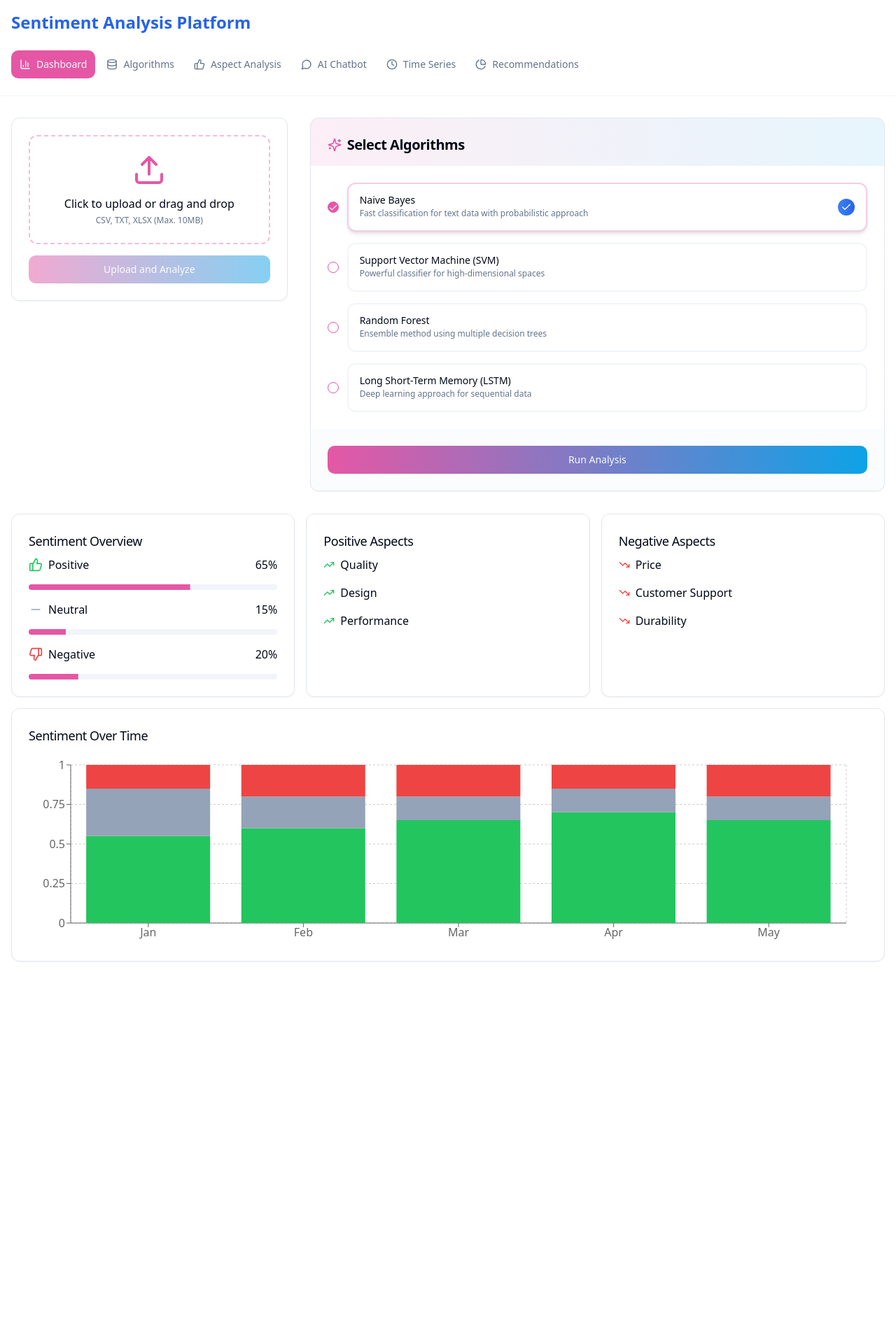
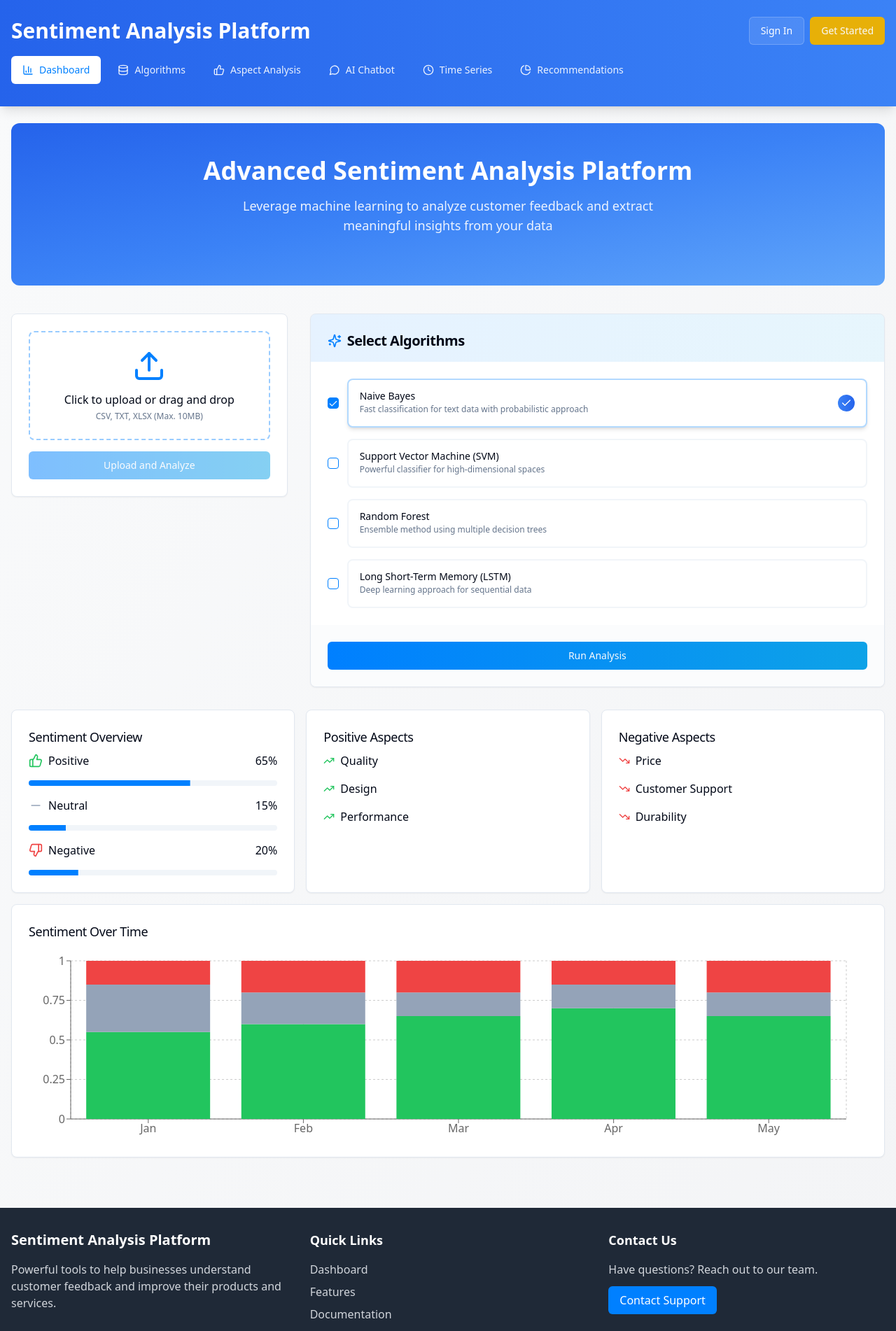
Before and after one commit to diptibangde10/Sentilytics, a React (Vite) app: page / in a window 1280 px wide. Shown: the top 1902 px of the page at 70% size. Before the commit the page ends 1406 px from the top, so only its background shows below. Built offline with nearby package versions, Linux system fonts and the light colour scheme.

Commit message:
Refactor: Apply UI changes based on fitapp template
The UI of the project was updated to match the design of the fitapp template.

```diff
--- a/src/App.tsx
+++ b/src/App.tsx
@@ -1,3 +1,4 @@
+
 import { Toaster } from "@/components/ui/toaster";
 import { Toaster as Sonner } from "@/components/ui/sonner";
 import { TooltipProvider } from "@/components/ui/tooltip";
--- a/src/components/Header.tsx
+++ b/src/components/Header.tsx
@@ -21,18 +21,31 @@ const Header: FC<HeaderProps> = ({ activeTab, setActiveTab, className }) => {
   ];
 
   return (
-    <header className={cn("w-full bg-background shadow-sm z-10", className)}>
-      <div className="container mx-auto px-4 py-4">
-        <h1 className="text-2xl font-bold text-blue-600 mb-6">Sentiment Analysis Platform</h1>
+    <header className={cn("fitapp-header text-white shadow-lg z-10", className)}>
+      <div className="container mx-auto px-4 py-6">
+        <div className="flex flex-col md:flex-row md:items-center justify-between mb-4">
+          <h1 className="text-3xl font-bold text-white">Sentiment Analysis Platform</h1>
 
-        <div className="flex overflow-x-auto pb-2 gap-1">
+          <div className="flex items-center mt-4 md:mt-0">
+            <Button variant="outline" className="bg-white/10 text-white border-white/20 hover:bg-white/20 mr-2">
+              Sign In
+            </Button>
+            <Button variant="default" className="bg-accent text-primary-foreground hover:bg-accent/90">
+              Get Started
+            </Button>
+          </div>
+        </div>
+
+        <div className="flex overflow-x-auto pb-2 gap-2 mt-4">
           {tabs.map(tab => (
             <Button
               key={tab.id}
               variant={activeTab === tab.id ? "default" : "ghost"}
               className={cn(
-                "flex items-center gap-2 rounded-md px-3 py-2 text-sm font-medium",
-                activeTab === tab.id ? "bg-primary text-primary-foreground" : "text-muted-foreground"
+                "flex items-center gap-2 rounded-md px-4 py-2 text-sm font-medium",
+                activeTab === tab.id
+                  ? "bg-white text-primary"
+                  : "bg-transparent text-white/90 hover:bg-white/10"
               )}
               onClick={() => setActiveTab(tab.id)}
             >
--- a/src/index.css
+++ b/src/index.css
@@ -14,11 +14,11 @@
     --popover: 0 0% 100%;
     --popover-foreground: 222.2 84% 4.9%;
 
-    /* Pink primary */
-    --primary: 327 73% 62%;
+    /* Blue primary */
+    --primary: 210 100% 50%;
     --primary-foreground: 210 40% 98%;
 
-    /* Blue secondary */
+    /* Light blue secondary */
     --secondary: 199 89% 48%;
     --secondary-foreground: 222.2 47.4% 11.2%;
 
@@ -26,7 +26,7 @@
     --muted-foreground: 215.4 16.3% 46.9%;
 
     /* Yellow accent */
-    --accent: 49 95% 70%;
+    --accent: 45 93% 47%;
     --accent-foreground: 222.2 47.4% 11.2%;
 
     --destructive: 0 84.2% 60.2%;
@@ -35,12 +35,12 @@
     --border: 214.3 31.8% 91.4%;
     --input: 214.3 31.8% 91.4%;
 
-    /* Pink ring */
-    --ring: 327 73% 62%;
+    /* Blue ring */
+    --ring: 210 100% 50%;
 
-    --radius: 0.75rem;
+    --radius: 0.5rem;
 
-    --sidebar-background: 327 73% 62%;
+    --sidebar-background: 210 100% 50%;
     --sidebar-foreground: 210 40% 98%;
     --sidebar-primary: 210 40% 98%;
     --sidebar-primary-foreground: 222.1 83.2% 9.8%;
@@ -60,11 +60,11 @@
     --popover: 222.2 84% 4.9%;
     --popover-foreground: 210 40% 98%;
 
-    /* Pink primary */
-    --primary: 327 73% 62%;
+    /* Blue primary */
+    --primary: 210 100% 50%;
     --primary-foreground: 222.1 83.2% 9.8%;
 
-    /* Blue secondary */
+    /* Light blue secondary */
     --secondary: 199 89% 48%;
     --secondary-foreground: 210 40% 98%;
 
@@ -72,7 +72,7 @@
     --muted-foreground: 215 20.2% 65.9%;
 
     /* Yellow accent */
-    --accent: 49 95% 70%;
+    --accent: 45 93% 47%;
     --accent-foreground: 210 40% 98%;
 
     --destructive: 0 62.8% 30.6%;
@@ -81,8 +81,8 @@
     --border: 217.2 32.6% 17.5%;
     --input: 217.2 32.6% 17.5%;
 
-    /* Pink ring */
-    --ring: 327 73% 62%;
+    /* Blue ring */
+    --ring: 210 100% 50%;
   }
 }
 
@@ -153,38 +153,53 @@
   animation: fadeIn 0.5s ease-out;
 }
 
-.gradient-border {
-  position: relative;
-  border-radius: var(--radius);
-  overflow: hidden;
+/* FitApp Styling */
+.fitapp-header {
+  @apply bg-gradient-to-r from-blue-600 to-blue-500;
 }
 
-.gradient-border::before {
-  content: "";
-  position: absolute;
-  inset: -2px;
-  background: linear-gradient(90deg, hsl(var(--primary)), hsl(var(--secondary)), hsl(var(--accent)));
-  z-index: -1;
-  border-radius: calc(var(--radius) + 2px);
+.fitapp-hero {
+  @apply bg-gradient-to-br from-blue-600 via-blue-500 to-blue-400 text-white;
 }
 
-.glassmorphism {
-  @apply bg-white/10 backdrop-blur-md border border-white/20 shadow-lg;
+.fitapp-card {
+  @apply bg-white rounded-lg shadow-lg border-t-4 border-primary hover:shadow-xl transition-all duration-300;
 }
 
-/* Pink-blue-yellow specific gradients */
-.pink-blue-gradient {
-  background: linear-gradient(90deg, hsl(327, 73%, 62%), hsl(199, 89%, 48%));
+.fitapp-button {
+  @apply bg-primary hover:bg-blue-600 text-white font-medium rounded-md px-4 py-2 transition-colors;
 }
 
-.blue-yellow-gradient {
-  background: linear-gradient(90deg, hsl(199, 89%, 48%), hsl(49, 95%, 70%));
+.fitapp-accent {
+  @apply text-accent font-bold;
 }
 
-.pink-yellow-gradient {
-  background: linear-gradient(90deg, hsl(327, 73%, 62%), hsl(49, 95%, 70%));
+/* Additional animations */
+.zoom-in {
+  animation: zoomIn 0.6s cubic-bezier(0.175, 0.885, 0.32, 1.275) forwards;
 }
 
-.tricolor-gradient {
-  background: linear-gradient(90deg, hsl(327, 73%, 62%), hsl(199, 89%, 48%), hsl(49, 95%, 70%));
+@keyframes zoomIn {
+  from {
+    opacity: 0;
+    transform: scale3d(0.3, 0.3, 0.3);
+  }
+  50% {
+    opacity: 1;
+  }
 }
+
+.slide-up {
+  animation: slideUp 0.5s ease forwards;
+}
+
+@keyframes slideUp {
+  from {
+    transform: translateY(20px);
+    opacity: 0;
+  }
+  to {
+    transform: translateY(0);
+    opacity: 1;
+  }
+}
--- a/src/pages/Index.tsx
+++ b/src/pages/Index.tsx
@@ -19,14 +19,24 @@ const Index = () => {
       case "dashboard":
         return (
           <div className="space-y-8">
+            {/* Hero section */}
+            <div className="fitapp-hero py-12 px-4 rounded-xl mb-10">
+              <div className="max-w-4xl mx-auto text-center">
+                <h1 className="text-3xl md:text-4xl font-bold mb-4">Advanced Sentiment Analysis Platform</h1>
+                <p className="text-lg opacity-90 mb-6 max-w-2xl mx-auto">
+                  Leverage machine learning to analyze customer feedback and extract meaningful insights from your data
+                </p>
+              </div>
+            </div>
+
             <div className="grid gap-8 md:grid-cols-3">
               <div className="md:col-span-1">
-                <div className="animate-fade-in" style={{ animationDuration: '0.6s' }}>
+                <div className="slide-up" style={{ animationDuration: '0.6s', animationDelay: '0.1s' }}>
                   <FileUpload selectedAlgorithm={selectedAlgorithm} />
                 </div>
               </div>
               <div className="md:col-span-2">
-                <div className="animate-fade-in" style={{ animationDuration: '0.8s' }}>
+                <div className="slide-up" style={{ animationDuration: '0.8s', animationDelay: '0.2s' }}>
                   <AlgorithmSelector
                     selectedAlgorithm={selectedAlgorithm}
                     onSelectAlgorithm={setSelectedAlgorithm}
@@ -34,7 +44,7 @@ const Index = () => {
                 </div>
               </div>
             </div>
-            <div className="animate-fade-in" style={{ animationDuration: '1s' }}>
+            <div className="slide-up" style={{ animationDuration: '1s', animationDelay: '0.3s' }}>
               <SentimentDashboard />
             </div>
           </div>
@@ -42,44 +52,77 @@ const Index = () => {
       case "algorithms":
         return (
           <div className="space-y-8">
-            <div className="animate-fade-in" style={{ animationDuration: '0.6s' }}>
+            <div className="fitapp-hero py-8 px-4 rounded-xl mb-6">
+              <h2 className="text-2xl md:text-3xl font-bold text-center">Algorithm Selection</h2>
+              <p className="text-center opacity-90 mt-2">Choose the best algorithm for your sentiment analysis needs</p>
+            </div>
+
+            <div className="slide-up" style={{ animationDuration: '0.6s' }}>
               <AlgorithmSelector
                 selectedAlgorithm={selectedAlgorithm}
                 onSelectAlgorithm={setSelectedAlgorithm}
               />
             </div>
-            <div className="animate-fade-in" style={{ animationDuration: '0.8s' }}>
+            <div className="slide-up" style={{ animationDuration: '0.8s' }}>
               <SentimentDashboard />
             </div>
           </div>
         );
       case "aspect-based":
         return (
-          <div className="animate-fade-in" style={{ animationDuration: '0.6s' }}>
-            <AspectAnalysis />
+          <div>
+            <div className="fitapp-hero py-8 px-4 rounded-xl mb-6">
+              <h2 className="text-2xl md:text-3xl font-bold text-center">Aspect-Based Analysis</h2>
+              <p className="text-center opacity-90 mt-2">Identify specific aspects mentioned in reviews</p>
+            </div>
+
+            <div className="slide-up" style={{ animationDuration: '0.6s' }}>
+              <AspectAnalysis />
+            </div>
           </div>
         );
       case "chatbot":
         return (
-          <div className="animate-fade-in" style={{ animationDuration: '0.6s' }}>
-            <Chatbot />
+          <div>
+            <div className="fitapp-hero py-8 px-4 rounded-xl mb-6">
+              <h2 className="text-2xl md:text-3xl font-bold text-center">AI Chatbot Assistant</h2>
+              <p className="text-center opacity-90 mt-2">Ask questions about your sentiment data</p>
+            </div>
+
+            <div className="slide-up" style={{ animationDuration: '0.6s' }}>
+              <Chatbot />
+            </div>
           </div>
         );
       case "time-series":
         return (
-          <div className="animate-fade-in" style={{ animationDuration: '0.6s' }}>
-            <TimeSeriesAnalysis />
+          <div>
+            <div className="fitapp-hero py-8 px-4 rounded-xl mb-6">
+              <h2 className="text-2xl md:text-3xl font-bold text-center">Time Series Analysis</h2>
+              <p className="text-center opacity-90 mt-2">Track sentiment changes over time</p>
+            </div>
+
+            <div className="slide-up" style={{ animationDuration: '0.6s' }}>
+              <TimeSeriesAnalysis />
+            </div>
           </div>
         );
       case "recommendations":
         return (
-          <div className="animate-fade-in" style={{ animationDuration: '0.6s' }}>
-            <Recommendations />
+          <div>
+            <div className="fitapp-hero py-8 px-4 rounded-xl mb-6">
+              <h2 className="text-2xl md:text-3xl font-bold text-center">Actionable Recommendations</h2>
+              <p className="text-center opacity-90 mt-2">Get insights to improve your products and services</p>
+            </div>
+
+            <div className="slide-up" style={{ animationDuration: '0.6s' }}>
+              <Recommendations />
+            </div>
           </div>
         );
       default:
         return (
-          <div className="animate-fade-in" style={{ animationDuration: '0.6s' }}>
+          <div className="slide-up" style={{ animationDuration: '0.6s' }}>
             <SentimentDashboard />
           </div>
         );
@@ -87,11 +130,46 @@ const Index = () => {
   };
 
   return (
-    <div className="min-h-screen bg-gradient-to-br from-background to-background/95">
+    <div className="min-h-screen bg-gradient-to-br from-gray-50 to-gray-100">
       <Header activeTab={activeTab} setActiveTab={setActiveTab} />
-      <main className="container mx-auto px-4 py-8">
+      <main className="container mx-auto px-4 py-6">
         {renderContent()}
       </main>
+
+      {/* FitApp style footer */}
+      <footer className="bg-gray-800 text-white py-8 mt-12">
+        <div className="container mx-auto px-4">
+          <div className="grid grid-cols-1 md:grid-cols-3 gap-8">
+            <div>
+              <h3 className="text-xl font-bold mb-4">Sentiment Analysis Platform</h3>
+              <p className="text-gray-300">
+                Powerful tools to help businesses understand customer feedback and improve their products and services.
+              </p>
+            </div>
+            <div>
+              <h3 className="text-lg font-bold mb-4">Quick Links</h3>
+              <ul className="space-y-2">
+                <li><a href="#" className="text-gray-300 hover:text-accent">Dashboard</a></li>
+                <li><a href="#" className="text-gray-300 hover:text-accent">Features</a></li>
+                <li><a href="#" className="text-gray-300 hover:text-accent">Documentation</a></li>
+                <li><a href="#" className="text-gray-300 hover:text-accent">Support</a></li>
+              </ul>
+            </div>
+            <div>
+              <h3 className="text-lg font-bold mb-4">Contact Us</h3>
+              <p className="text-gray-300">
+                Have questions? Reach out to our team.
+              </p>
+              <a href="#" className="block mt-3 fitapp-button inline-flex">
+                Contact Support
+              </a>
+            </div>
+          </div>
+          <div className="border-t border-gray-700 mt-8 pt-4 text-center text-gray-400">
+            <p>© 2025 Sentiment Analysis Platform. All rights reserved.</p>
+          </div>
+        </div>
+      </footer>
     </div>
   );
 };
```
